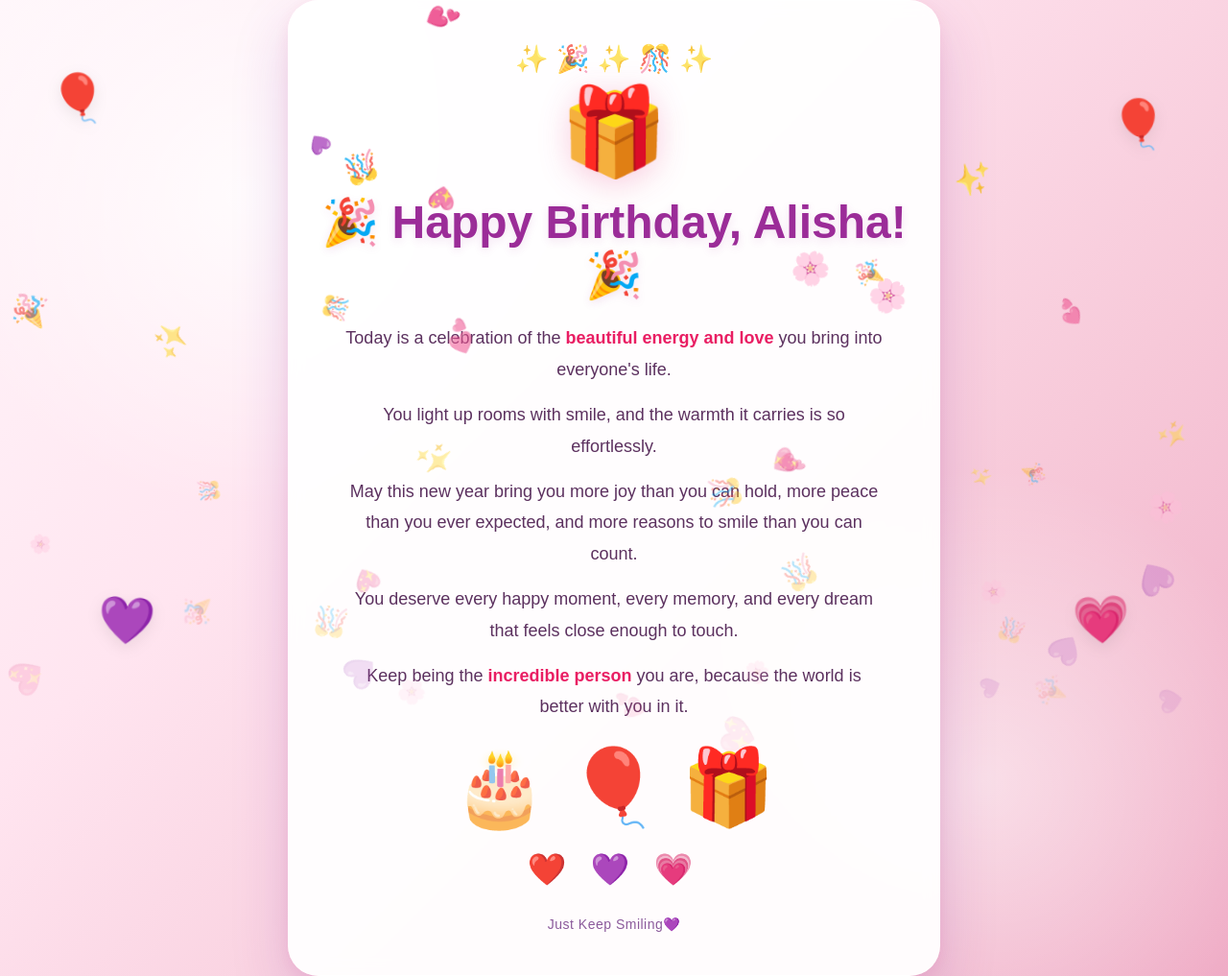
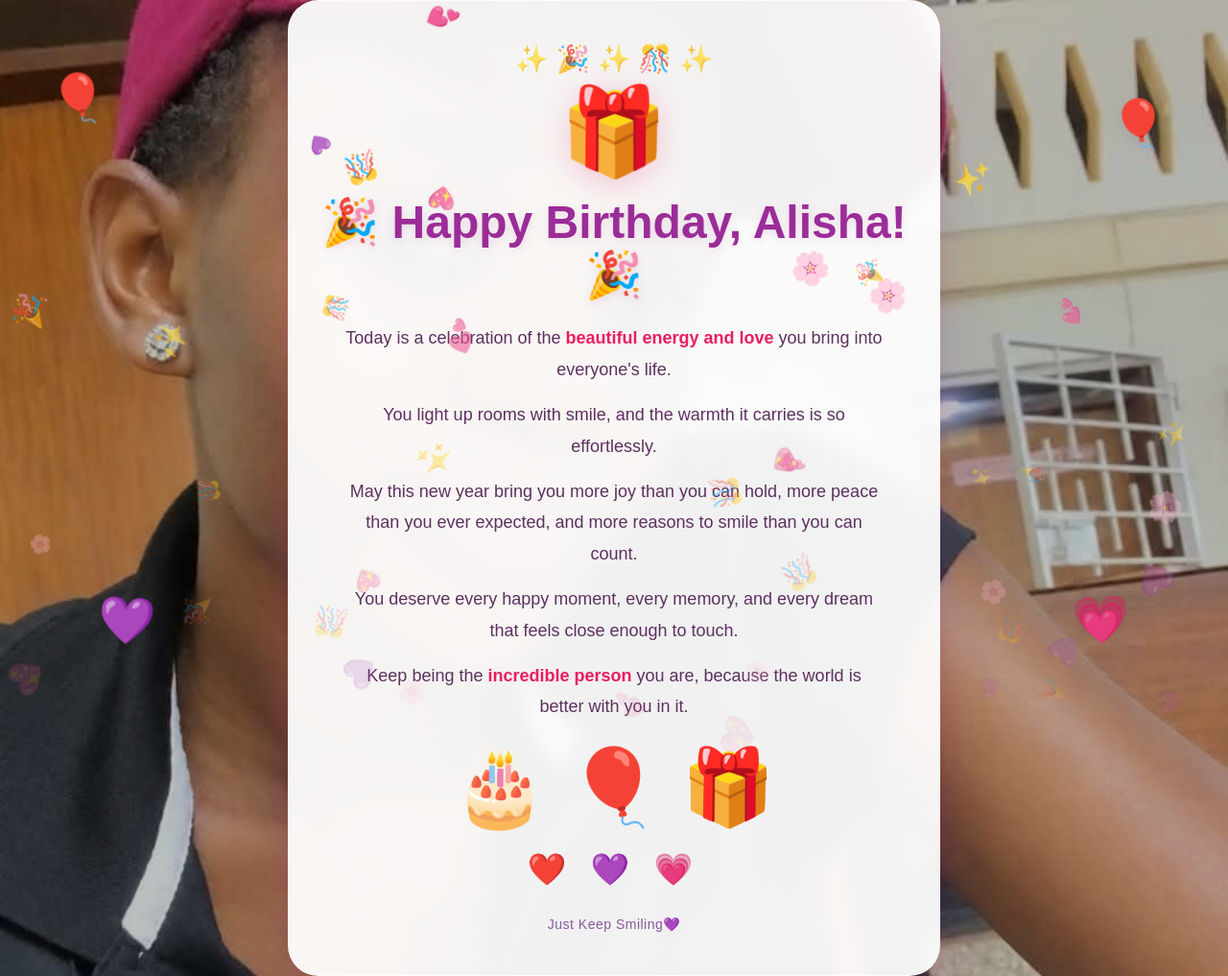
Before and after one commit to princejun45/Surprise, a plain HTML site: page Page2.html in a window 1280 px wide. Shown: the whole page at 96% size. Drawn offline with Linux system fonts and the light colour scheme.

Commit message:
Update Page2.html

```diff
--- a/Page2.html
+++ b/Page2.html
@@ -32,15 +32,25 @@
             overflow-x: hidden;
             position: relative;
 
-            background:
-                radial-gradient(circle at 20% 20%, rgba(255,255,255,0.8), transparent 25%),
-                radial-gradient(circle at 80% 80%, rgba(255,255,255,0.5), transparent 25%),
-                linear-gradient(
-                    135deg,
-                    #fff7fb 0%,
-                    #ffe5f0 35%,
-                    #f7c9d9 68%,
-                    #efabc5 100%
+               background:
+        linear-gradient(rgba(0,0,0,0.25), rgba(0,0,0,0.25)),
+        url("girl.jpeg");
+
+    background-size: cover;
+    background-position: center;
+    background-repeat: no-repeat;
+    background-attachment: fixed;
+
+    font-family: Arial, Helvetica, sans-serif;
+    min-height: 100vh;
+    display: flex;
+    justify-content: center;
+    align-items: center;
+    text-align: center;
+    overflow-x: hidden;
+    position: relative;
+
+    color: #4a145f;
                 );
 
             color: #4a145f;
```
